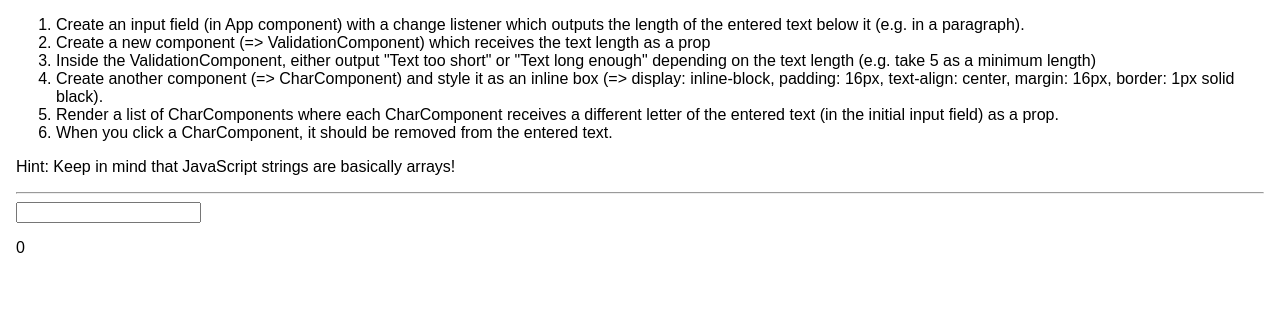
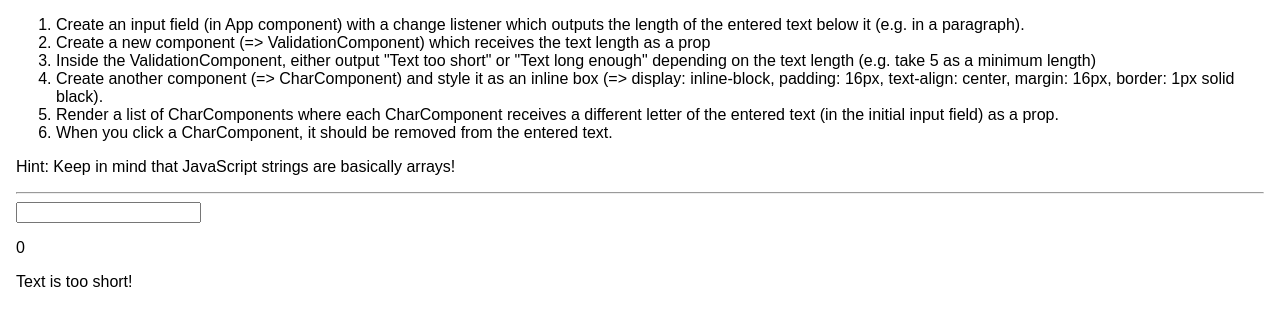
Before and after one commit to JelenaMarjanovic/lists-conditionals-assignment, a React (Create React App) app: page / in a window 1280 px wide. Shown: the top 326 px of the page. Built offline with nearby package versions, Linux system fonts and the light colour scheme.

Commit message:
Create ValidationComponent

```diff
--- a/src/App.js
+++ b/src/App.js
@@ -1,4 +1,5 @@
 import React, { Component } from "react";
+import ValidationComponent from "./ValidationComponent/ValidationComponent";
 import "./App.css";
 
 class App extends Component {
@@ -51,6 +52,7 @@ class App extends Component {
 					value={this.state.userInput}
 				/>
 				<p>{this.state.userInput.length}</p>
+				<ValidationComponent inputLength={this.state.userInput.length} />
 			</div>
 		);
 	}
--- /dev/null
+++ b/src/ValidationComponent/ValidationComponent.js
@@ -0,0 +1,11 @@
+import React from "react";
+
+const ValidationComponent = props => {
+	return (
+		<div>
+			<p>Text is too short!</p>
+		</div>
+	);
+};
+
+export default ValidationComponent;
```
